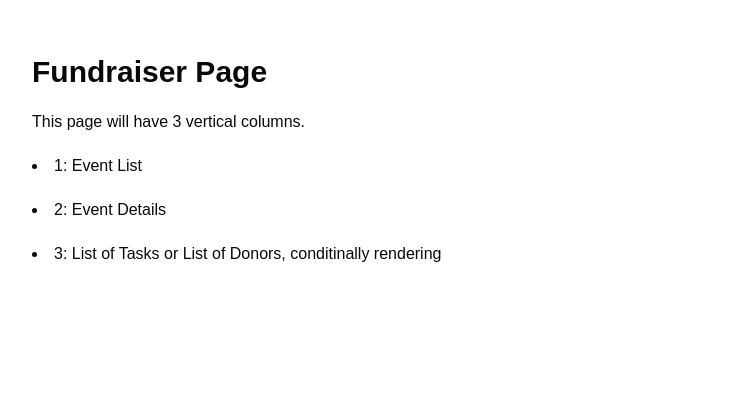
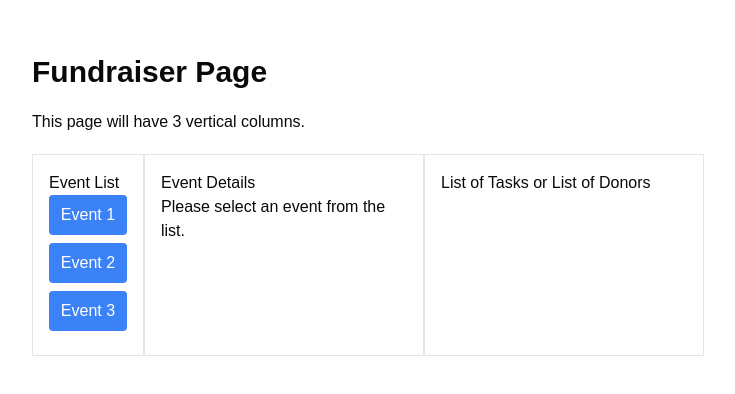
Before and after one commit to CS5500-24Fall-Avec-le-Bon-Chat/cs5500-final-project, a Next.js app: page /fundraiser in a window 1280 px wide. Shown: the part 202-596 px from the top of the page, without its empty margins (272-1007 px from the left). Built offline with nearby package versions, Linux system fonts and the light colour scheme.

Commit message:
feat: added sketch for the fundraiser page, three columns

```diff
--- a/app/fundraiser/page.tsx
+++ b/app/fundraiser/page.tsx
@@ -1,13 +1,64 @@
 "use client";
+import { useState } from "react";
 
 export default function FundraiserPage() {
+  const [selectedEvent, setSelectedEvent] = useState(null);
+
+  const events = [
+    { id: 1, name: "Event 1", details: "Details for Event 1", tasks: 14, totalTasks: 20, donors: 3, totalDonors: 15 },
+    { id: 2, name: "Event 2", details: "Details for Event 2", tasks: 10, totalTasks: 20, donors: 5, totalDonors: 15 },
+    { id: 3, name: "Event 3", details: "Details for Event 3", tasks: 18, totalTasks: 20, donors: 12, totalDonors: 15 },
+  ];
+
   return (
     <div className="flex justify-center mt-64 mx-auto w-3/4 max-w-2xl flex-col gap-5">
       <h2>Fundraiser Page</h2>
       <p>This page will have 3 vertical columns.</p>
-        <li>1: Event List</li>
-        <li>2: Event Details</li>
-        <li>3: List of Tasks or List of Donors, conditinally rendering</li>
+      <div className="flex">
+        <div className="w-1/6 p-4 border">
+          <h3>Event List</h3>
+          <ul>
+            {events.map((event) => (
+              <li
+                key={event.id}
+                className="cursor-pointer hover:bg-gray-200 p-2 mb-2 bg-blue-500 text-white rounded text-center"
+                onClick={() => setSelectedEvent(event)}
+              >
+                {event.name}
+              </li>
+            ))}
+          </ul>
+        </div>
+        <div className="w-5/12 p-4 border">
+          <h3>Event Details</h3>
+          {selectedEvent ? (
+            <div>
+              <h4>{selectedEvent.name}</h4>
+              <p>{selectedEvent.details}</p>
+              <button className="mt-4 p-2 bg-blue-500 text-white rounded">List of Tasks</button>
+              <div className="flex items-center mt-2">
+                <div className="w-full bg-gray-200 rounded-full h-2.5">
+                  <div className="bg-blue-500 h-2.5 rounded-full" style={{ width: `${(selectedEvent.tasks / selectedEvent.totalTasks) * 100}%` }}></div>
+                </div>
+                <span className="ml-2">{selectedEvent.tasks}/{selectedEvent.totalTasks}</span>
+              </div>
+              <button className="mt-4 p-2 bg-blue-500 text-white rounded">List of Donors</button>
+              <div className="flex items-center mt-2">
+                <div className="w-full bg-gray-200 rounded-full h-2.5">
+                  <div className="bg-blue-500 h-2.5 rounded-full" style={{ width: `${(selectedEvent.donors / selectedEvent.totalDonors) * 100}%` }}></div>
+                </div>
+                <span className="ml-2">{selectedEvent.donors}/{selectedEvent.totalDonors}</span>
+              </div>
+            </div>
+          ) : (
+            <p>Please select an event from the list.</p>
+          )}
+        </div>
+        <div className="w-5/12 p-4 border">
+          <h3>List of Tasks or List of Donors</h3>
+          {/* Conditionally render list of tasks or list of donors here */}
+        </div>
+      </div>
     </div>
   );
 }
```
